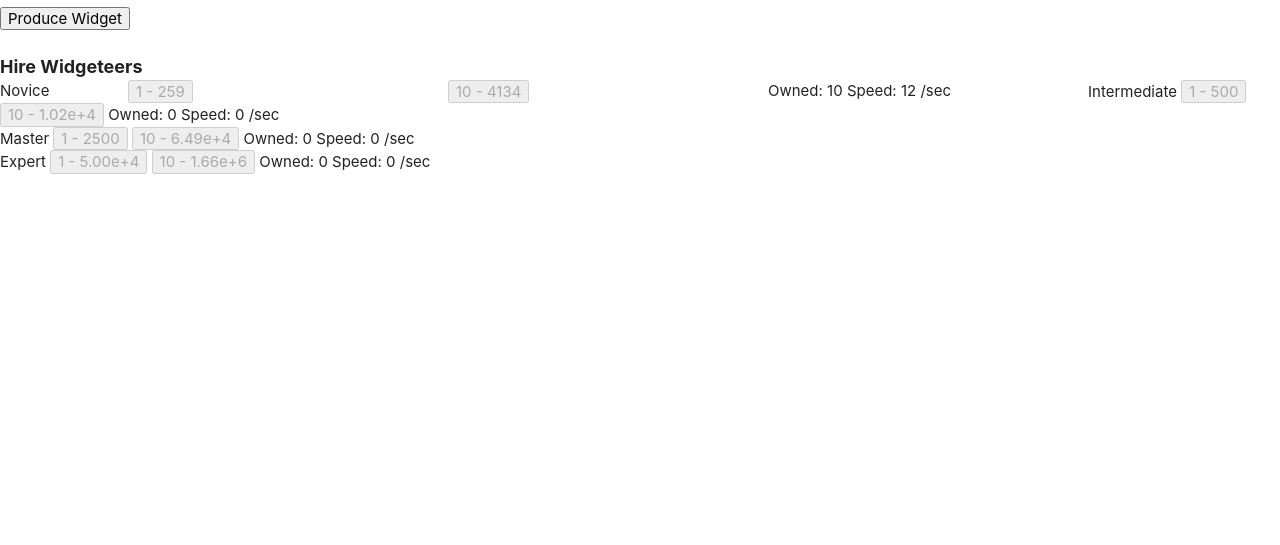
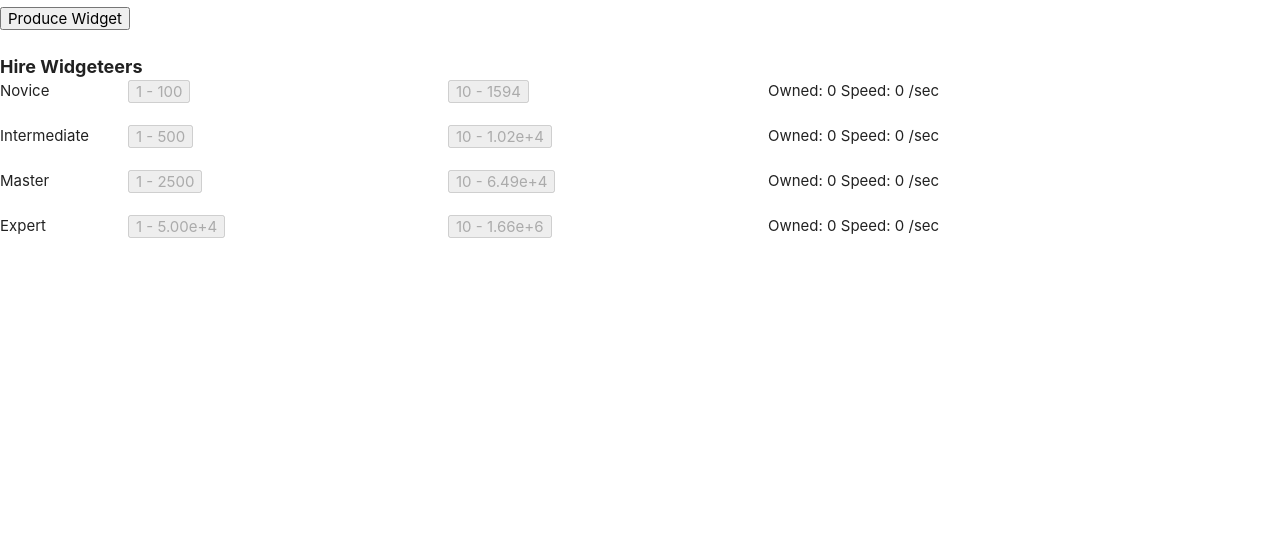
Before and after one commit to galamdring/galamdring.github.io, a website: page public/index.html in a window 1280 px wide. Shown: the part 255-800 px from the top of the page. Drawn offline with nearby package versions, Linux system fonts and the light colour scheme.

Commit message:
updates and add firebase

```diff
--- /dev/null
+++ b/package.json
@@ -0,0 +1,5 @@
+{
+  "dependencies": {
+    "firebase": "^9.5.0"
+  }
+}
--- a/public/index.html
+++ b/public/index.html
@@ -43,30 +43,29 @@
             <p style="font-size: large; font-weight: bold;">Hire Widgeteers</p>
             <div class="labelDiv"> Novice </div><div class="oneButtonDiv"><button id="novice-widgeteer-1" disabled="">1 - 100</button></div> <div class="tenButtonDiv"><button id="novice-widgeteer-10" disabled="">10 - 1593</button></div>
               <div class="statsDiv">Owned: <span style="height:auto;" id="novice-widgeteer-count">0</span>
-              Speed: <span style="height:auto;" id="novice-widgeteer-speed">0</span>  /sec</div>
-              <p>Intermediate <button id="intermediate-widgeteer-1" disabled="">1 - 100</button> <button id="intermediate-widgeteer-10" disabled="">10 - 1593</button>
-                Owned: <span style="height:auto;" id="intermediate-widgeteer-count">0</span>
-                Speed: <span style="height:auto;" id="intermediate-widgeteer-speed">0</span>  /sec</p>
-              <p>Master <button id="master-widgeteer-1" disabled="">1 - 500</button> <button id="master-widgeteer-10" disabled="">10 - 7969</button> Owned: <span style="height:auto;" id="master-widgeteer-count">0</span> Speed:
-                <span style="height:auto;" id="master-widgeteer-speed">0</span> /sec</p>
-            <p>Expert <button id="expert-widgeteer-1" disabled="">1 - 2500</button> <button id="expert-widgeteer-10" disabled="">1 - 39843</button> Owned: <span style="height:auto;" id="expert-widgeteer-count">0</span> Speed:
-              <span style="height:auto;" id="expert-widgeteer-speed">0</span> /sec</p>
+                Speed: <span style="height:auto;" id="novice-widgeteer-speed">0</span>  /sec</div><br>
+            <br><div class="labelDiv"> Intermediate </div><div class="oneButtonDiv"><button id="intermediate-widgeteer-1" disabled="">1 - 100</button></div> <div class="tenButtonDiv"><button id="intermediate-widgeteer-10" disabled="">10 - 1593</button></div>
+              <div class="statsDiv">Owned: <span style="height:auto;" id="intermediate-widgeteer-count">0</span>
+                Speed: <span style="height:auto;" id="intermediate-widgeteer-speed">0</span>  /sec</div><br>
+            <br><div class="labelDiv"> Master </div><div class="oneButtonDiv"><button id="master-widgeteer-1" disabled="">1 - 500</button></div> <div class="tenButtonDiv"><button id="master-widgeteer-10" disabled="">10 - 7969</button></div>
+              <div class="statsDiv">Owned: <span style="height:auto;" id="master-widgeteer-count">0</span>
+                Speed: <span style="height:auto;" id="master-widgeteer-speed">0</span> /sec</div><br>
+            <br><div class="labelDiv"> Expert </div><div class="oneButtonDiv"><button id="expert-widgeteer-1" disabled="">1 - 2500</button></div> <div class="tenButtonDiv"><button id="expert-widgeteer-10" disabled="">1 - 39843</button></div>
+              <div class="statsDiv">Owned: <span style="height:auto;" id="expert-widgeteer-count">0</span>
+                Speed: <span style="height:auto;" id="expert-widgeteer-speed">0</span> /sec</div><br>
     </div>
     <div id="dodads">
       <h3 style="text-align: center;">Dodadeer Speed: <span id="dodadeer-speed">0</span> /10 sec</h3>
       <h4 style="height: 1.2em; margin: 0; text-align: center;">Dodadeers</h4>
-      <p>Novice: Owned: <span style="height:auto;" id="novice-dodadeer-count">0</span> Speed:
-        <span style="height:auto;" id="novice-dodadeer-speed">0</span> /10 sec</p>
-      <p>Master: Owned: <span style="height:auto;" id="master-dodadeer-count">0</span> Speed:
-          <span style="height:auto;" id="master-dodadeer-speed">0</span> /10 sec</p>
-      <p>Expert: Owned: <span style="height:auto;" id="expert-dodadeer-count">0</span> Speed:
-            <span style="height:auto;" id="expert-dodadeer-speed">0</span> /10 sec</p>
+      <h1>Dodads: <span id="dodad-count">0</span></h1>
+      <button id="produce-dodad">Produce Dodad</button><br><br>
+      <br><div class="labelDiv"> Novice </div><div class="oneButtonDiv"><button id="novice-dodadeer-1" disabled="">1 - 100</button></div> <div class="tenButtonDiv"><button id="novice-dodadeer-10" disabled="">10 - 1593</button></div>
+        <div class="statsDiv">Owned: <span style="height:auto;" id="novice-dodadeer-count">0</span>
+            Speed: <span style="height:auto;" id="novice-dodadeer-speed">0</span>  /10 sec</div><br>
+      <br><div class="labelDiv"> Intermediate </div><div class="oneButtonDiv"><button id="intermediate-dodadeer-1" disabled="">1 - 100</button></div> <div class="tenButtonDiv"><button id="intermediate-dodadeer-10" disabled="">10 - 1593</button></div>
+        <div class="statsDiv">Owned: <span style="height:auto;" id="intermediate-dodadeer-count">0</span>
+            Speed: <span style="height:auto;" id="intermediate-dodadeer-speed">0</span>  /10 sec</div><br>
 
-            <h1>Dodads: <span id="dodad-count">0</span></h1>
-            <button id="produce-dodad">Produce Dodad</button><br><br>
-            <button id="novice-dodadeer" disabled="">Hire Novice Dodadeer - 100</button><br>
-            <button id="master-dodadeer" disabled="">Hire Master Dodadeer - 250</button><br>
-            <button id="expert-dodadeer" disabled="">Hire Expert Dodadeer - 2500</button><br>
     </div>
   </div>
 <!--<div>
--- a/public/js/widgets.js
+++ b/public/js/widgets.js
@@ -3,32 +3,48 @@
 function chargeForType(type,cost){
     switch(type){
         case 'widget':
+            if ( data.widgetCount < cost ) {
+                return false;
+            }
             data.widgetCount -= cost;
             break;
         case 'dodad':
+            if ( data.widgetCount < cost ) {
+                return false;
+            }
             data.dodadCount -= cost;
             break;
         default:
             break;
         }
+    return true
 }
 class AutoBuyerOptions{
     constructor(enabled){
         this.enabled = enabled;
     }
 }
-let options = {
+var options = {
     autobuyers: {
+        widgeteers: {
             novice1: new AutoBuyerOptions(true),
-        novice10: new AutoBuyerOptions(true),
-        intermediate1: new AutoBuyerOptions(true),
-        intermediate10: new AutoBuyerOptions(true),
-        master1: new AutoBuyerOptions(true),
-        master10: new AutoBuyerOptions(true),
-        expert1: new AutoBuyerOptions(true),
-        expert10: new AutoBuyerOptions(true)
+            novice10: new AutoBuyerOptions(false),
+            intermediate1: new AutoBuyerOptions(false),
+            intermediate10: new AutoBuyerOptions(false),
+            master1: new AutoBuyerOptions(false),
+            master10: new AutoBuyerOptions(false),
+            expert1: new AutoBuyerOptions(false),
+            expert10: new AutoBuyerOptions(false)
+        },
+        dodadeers: {
+            novice1: new AutoBuyerOptions(false),
+            novice10: new AutoBuyerOptions(false),
+            intermediate1: new AutoBuyerOptions(false),
+            intermediate10: new AutoBuyerOptions(false)
         }
     }
+}
+
 class Worker{
     constructor(type,count, speed, purchased, setBonus, setSize, cost, costIncrease, interval){
         this.type=type;
@@ -53,15 +69,15 @@ class Worker{
         if(count <= 0 || count > this.setSize){
             return;
         }
+        // Deduct cost
+        if (chargeForType(this.type, this.priceToCount(count))) {
             this.count += count;
             this.purchased += count;
-
-        // Deduct cost
-        chargeForType(this.type, this.priceToCount(count));
             // Increase cost for the next one, using Math.ceil() to round up
             this.cost = increasePrice(count,this.cost,this.costIncrease);
             if(this.countToSet==this.setSize){
                 M.toast({html: 'Buying ' + this.setSize + ' gets you a bonus, currently '+ (this.purchased/this.setSize)*this.setBonus})
+            }
         }
     }
 
@@ -95,6 +111,7 @@ class Worker{
         return flatSpeed * bonusCount * this.setBonus;
     }
 }
+
 class dataClass{
     constructor(widgeteers, dodadeers, numWidgets, numDodads){
         this.widgeteers = widgeteers;
@@ -104,7 +121,7 @@ class dataClass{
     }
 
     set numWidgets(value){
-        if(isNaN(value)){
+        if(Number.isNaN(value)){
             value = 0;
         }
         this.widgetCount = parseFloat(value);
@@ -113,8 +130,20 @@ class dataClass{
     get numWidgets(){
         return this.widgetCount;
     }
+
+    set numDodads(value){
+        if(Number.isNaN(value)){
+            value = 0;
         }
-let data = new dataClass(
+        this.dodadCount = parseFloat(value);
+    }
+
+    get numDodads(){
+        return this.dodadCount;
+    }
+}
+
+var data = new dataClass(
     { //widgeteers
         novice: new Worker(
             'widget', // type
@@ -163,29 +192,61 @@ let data = new dataClass(
         speed: 0,
     },
     { //dodadeers
-        numNovices: 0,
-        noviceSpeed: 1,
-        numNovicesPurchased: 0,
-        novice10Bonus: 1.2,
-        novicePriceTo10: 0,
-        numMasters: 0,
-        masterSpeed: 1.1,
-        numExperts: 0,
-        expertSpeed: 1.1,
-        noviceCost: 100,
-        masterCost: 250,
-        expertCost: 2500,
+        novice: new Worker(
+            'dodad', // type
+            0, //count
+            0.1, //speed
+            0, //purchased
+            1.2, // setBonus
+            10, // setSize
+            100, //cost
+            1.1, //costIncrease
+            1000, // interval
+        ),
+        intermediate: new Worker(
+            'dodad', // type
+            0, //count
+            0.095, //speed
+            0, //purchased
+            1.2, // setBonus
+            10, // setSize
+            500, //cost
+            1.15, //costIncrease
+            1000, // interval
+        ),
+        master: new Worker (
+            'dodad', // type
+            0, //count
+            0.09, //speed
+            0, //purchased
+            1.2, // setBonus
+            10, // setSize
+            250, //cost
+            1.2, //costIncrease
+            1000, // interval
+        ),
+        expert: new Worker(
+            'dodad', // type
+            0, //count
+            0.085, //speed
+            0, //purchased
+            1.2, // setBonus
+            10, // setSize
+            500, //cost
+            1.25, //costIncrease
+            1000, // interval
+        ),
         speed: 0,
-        costIncrease: 1.1,
-        interval: 1000,
     },
-    1594, //numWidgets
+    1, //numWidgets
     0, //numDodads
 )
 
 var lastRun = Date.now();
 var widgetsLastRun = 0;
-var speedLastRuns = [];
+var widgetSpeedLastRuns = [];
+var dodadsLastRun = 0;
+var dodadSpeedLastRuns = [];
 
 $(document).ready(function(){
     $('.tabs').tabs();
@@ -199,6 +260,11 @@ $(document).ready(function(){
     $('#master-widgeteer-10').text([data.widgeteers.master.countToSet, numberForDisplay(data.widgeteers.master.priceToSet,2)].join(' - '));
     $('#expert-widgeteer-1').text('1 - ' + numberForDisplay(data.widgeteers.expert.cost,2));
     $('#expert-widgeteer-10').text([data.widgeteers.expert.countToSet, numberForDisplay(data.widgeteers.expert.priceToSet,2)].join(' - '));
+    $('#novice-dodadeer-1').text('1 - ' + numberForDisplay(data.dodadeers.novice.cost,2));
+    $('#novice-dodadeer-10').text([data.dodadeers.novice.countToSet, numberForDisplay(data.dodadeers.novice.priceToSet,2)].join(' - '));
+    $('#intermediate-dodadeer-1').text('1 - ' + numberForDisplay(data.dodadeers.intermediate.cost,2));
+    $('#intermediate-dodadeer-10').text([data.dodadeers.intermediate.countToSet,
+                                              numberForDisplay(data.dodadeers.intermediate.priceToSet,2)].join(' - '));
 
     // Increase numWidgets every time produce-widget is clicked
     $('#produce-widget').off("click").on('click', function () {
@@ -227,7 +293,7 @@ $(document).ready(function(){
         $('#novice-widgeteer-10').text([data.widgeteers.novice.countToSet, numberForDisplay(data.widgeteers.novice.priceToSet,2)].join(' - '));
     });
     $('#intermediate-widgeteer-1').off("click").on('click', function () {
-        data.widgeteers.novice.purchase(1);
+        data.widgeteers.intermediate.purchase(1);
 
         // update the ui with new pricing.
         $('#intermediate-widgeteer-1').text('1 - ' + numberForDisplay(data.widgeteers.intermediate.cost,2));
@@ -235,26 +301,13 @@ $(document).ready(function(){
                                               numberForDisplay(data.widgeteers.intermediate.priceToSet,2)].join(' - '));
     });
 
-    $('#intermediate-widgeteer-1').off("click").on('click', function () {
-        data.widgeteers.novice.purchaseNextSet();
+    $('#intermediate-widgeteer-10').off("click").on('click', function () {
+        data.widgeteers.intermediate.purchaseNextSet();
 
         // update the ui with new pricing.
         $('#intermediate-widgeteer-1').text('1 - ' + numberForDisplay(data.widgeteers.intermediate.cost,2));
         $('#intermediate-widgeteer-10').text([data.widgeteers.intermediate.countToSet,
                                               numberForDisplay(data.widgeteers.intermediate.priceToSet,2)].join(' - '));
-    });
-
-    // Same for novice-widgeteer
-    $('#novice-dodadeer').off("click").on('click', function () {
-        numNoviceDodadeers++;
-        $('#novice-dodadeer-count').text(Math.round(numNoviceDodadeers));
-        // Deduct cost
-        numDodads -= noviceDodadeerCost;
-
-        // Increase cost for the next one, using Math.ceil() to round up
-        noviceDodadeerCost = Math.ceil(noviceDodadeerCost * dodadeerCostIncrease);
-
-        dodadeerSpeed = numNoviceDodadeers * noviceDodadeerSpeed;
     });
 
     // Ditto for master-widgeteer... you get the idea
@@ -270,12 +323,6 @@ $(document).ready(function(){
         $('#master-widgeteer-10').text([data.widgeteers.master.countToSet, numberForDisplay(data.widgeteers.master.priceToSet,2)].join(' - '));
     });
 
-    $('#master-dodadeer').off("click").on("click", function(){
-        numMasterDodadeers++;
-        numDodads -= masterDodadeerCost;
-        masterDodadeerCost = Math.ceil(masterDodadeerCost * dodadeerCostIncrease);
-    })
-
     $('#expert-widgeteer-1').off("click").on('click', function () {
         data.widgeteers.expert.purchase(1);
         $('#expert-widgeteer-1').text('1 - ' + numberForDisplay(data.widgeteers.expert.cost,2));
@@ -286,6 +333,42 @@ $(document).ready(function(){
         $('#expert-widgeteer-1').text('1 - ' + numberForDisplay(data.widgeteers.expert.cost,2));
         $('#expert-widgeteer-10').text([data.widgeteers.expert.countToSet, numberForDisplay(data.widgeteers.expert.priceToSet,2)].join(' - '));
     });
+
+    // Same for novice-widgeteer
+    $('#novice-dodadeer-1').off("click").on('click', function () {
+        data.dodadeers.novice.purchase(1);
+        // update the ui with new pricing.
+        $('#novice-dodadeer-1').text('1 - ' + numberForDisplay(data.dodadeers.novice.cost,2));
+        $('#novice-dodadeer-10').text([data.dodadeers.novice.countToSet, numberForDisplay(data.dodadeers.novice.priceToSet,2)].join(' - '));
+
+    });
+    $('#novice-dodadeer-10').off("click").on('click', function () {
+        data.dodadeers.novice.purchaseNextSet();
+        // update the ui with new pricing.
+        $('#novice-dodadeer-1').text('1 - ' + numberForDisplay(data.dodadeers.novice.cost,2));
+        $('#novice-dodadeer-10').text([data.dodadeers.novice.countToSet, numberForDisplay(data.dodadeers.novice.priceToSet,2)].join(' - '));
+
+    });
+    $('#intermediate-dodadeer-1').off("click").on('click', function () {
+        data.dodadeers.intermediate.purchase(1);
+        // update the ui with new pricing.
+        $('#intermediate-dodadeer-1').text('1 - ' + numberForDisplay(data.dodadeers.intermediate.cost,2));
+        $('#intermediate-dodadeer-10').text([data.dodadeers.intermediate.countToSet, numberForDisplay(data.dodadeers.intermediate.priceToSet,2)].join(' - '));
+    });
+    $('#intermediate-dodadeer-10').off("click").on('click', function () {
+        data.dodadeers.intermediate.purchaseNextSet();
+        // update the ui with new pricing.
+        $('#intermediate-dodadeer-1').text('1 - ' + numberForDisplay(data.dodadeers.intermediate.cost,2));
+        $('#intermediate-dodadeer-10').text([data.dodadeers.intermediate.countToSet, numberForDisplay(data.dodadeers.intermediate.priceToSet,2)].join(' - '));
+    });
+
+    $('#master-dodadeer').off("click").on("click", function(){
+        numMasterDodadeers++;
+        numDodads -= masterDodadeerCost;
+        masterDodadeerCost = Math.ceil(masterDodadeerCost * dodadeerCostIncrease);
+    })
+
+
 
     $('#expert-dodadeer').off("click").on("click", function(){
         numExpertDodadeers++;
@@ -299,75 +382,101 @@ $(document).ready(function(){
         // since this doesn't actually run at the interval, get how many ms it has been since our last pass
         let sinceLastRun = Date.now()-lastRun;
         let widgetSinceLastRun = data.numWidgets - widgetsLastRun;
-        let speedThisRun = widgetSinceLastRun/sinceLastRun * 1000;
-        if (speedThisRun >= 0){
-            if (speedLastRuns.length >10){
-                speedLastRuns.shift();
+        let dodadSinceLastRun = data.numDodads - dodadsLastRun;
+        let widgetSpeedThisRun = widgetSinceLastRun/sinceLastRun * 1000;
+        let dodadSpeedThisRun = dodadSinceLastRun/sinceLastRun * 1000;
+        if (widgetSpeedThisRun >= 0){
+            if (widgetSpeedLastRuns.length >10){
+                widgetSpeedLastRuns.shift();
             }
-            speedLastRuns.push(speedThisRun);
+            widgetSpeedLastRuns.push(widgetSpeedThisRun);
+        }
+
+        if (dodadSpeedThisRun >= 0) {
+            if (dodadSpeedLastRuns.length > 10) {
+                dodadSpeedLastRuns.shift();
+            }
+            dodadSpeedLastRuns.push(dodadSpeedThisRun);
         }
         let average = (array) => array.reduce((a, b) => a+b) / array.length;
-        let averageSpeed = speedLastRuns.length > 0 ? Math.round(average(speedLastRuns)) : 0;
+        let widgetAverageSpeed = widgetSpeedLastRuns.length > 0 ? Math.round(average(widgetSpeedLastRuns)) : 0;
+        let dodadAverageSpeed = dodadSpeedLastRuns.length > 0 ? Math.round(average(dodadSpeedLastRuns)) : 0;
 
         widgetsLastRun = data.numWidgets;
+        dodadsLastRun = data.numDodads;
         lastRun = Date.now();
 
+        // Novices add 1 per second (1/100 every 10ms)
+        data.numWidgets += data.widgeteers.novice.produce(sinceLastRun);
         // Masters train 5 Novice Widgeteers per second (5/100 every 10ms)
         data.widgeteers.novice.count += data.widgeteers.intermediate.produce(sinceLastRun);
         data.widgeteers.intermediate.count += data.widgeteers.master.produce(sinceLastRun);
         // Experts train 25 Master Widgeteers per second (25/100 every 10ms)
         data.widgeteers.master.count += data.widgeteers.expert.produce(sinceLastRun);
-        // Novices add 1 per second (1/100 every 10ms)
-        data.numWidgets += data.widgeteers.novice.produce(sinceLastRun);
+
+        data.numDodads += data.dodadeers.novice.produce(sinceLastRun);
+        data.dodadeers.novice.count += data.dodadeers.intermediate.produce(sinceLastRun);
+        data.dodadeers.intermediate.count += data.dodadeers.master.produce(sinceLastRun);
+
 
         $('#novice-widgeteer-count').text(numberForDisplay(data.widgeteers.novice.count));
         $('#intermediate-widgeteer-count').text(numberForDisplay(data.widgeteers.intermediate.count));
         $('#master-widgeteer-count').text(numberForDisplay(data.widgeteers.master.count));
         $('#expert-widgeteer-count').text(numberForDisplay(data.widgeteers.expert.count));
 
+        $('#novice-dodadeer-count').text(numberForDisplay(data.dodadeers.novice.count));
+        $('#intermediate-dodadeer-count').text(numberForDisplay(data.dodadeers.intermediate.count))
+
 
         // Update the text showing how many widgets we have, using Math.floor() to round down
         $('#widget-count').text(numberForDisplay(Math.floor(data.numWidgets),2));
+        $('#dodad-count').text(numberForDisplay(Math.floor(data.numDodads), 2));
+
 
         // Update the text showing the speed of the widgeteers, rounding down.
-        data.widgeteers.speed = averageSpeed; // I'm not sure if we need both, but here we are//
-        $('#widgeteer-speed').text(numberForDisplay(Math.floor(data.widgeteers.speed),2));
-        $('#novice-widgeteer-speed').text(numberForDisplay(data.widgeteers.novice.totalSpeed,2));
-        $('#intermediate-widgeteer-speed').text(numberForDisplay(data.widgeteers.intermediate.totalSpeed,2));
-        $('#master-widgeteer-speed').text(numberForDisplay(data.widgeteers.master.totalSpeed,2));
-        $('#expert-widgeteer-speed').text(numberForDisplay(data.widgeteers.expert.totalSpeed,2));
+        data.widgeteers.speed = widgetAverageSpeed; // I'm not sure if we need both, but here we are//
+        data.dodadeers.speed = dodadAverageSpeed;
+        $('#widgeteer-speed').text(numberForDisplay(Math.floor(data.widgeteers.speed), 2));
+        $('#novice-widgeteer-speed').text(numberForDisplay(data.widgeteers.novice.totalSpeed, 2));
+        $('#intermediate-widgeteer-speed').text(numberForDisplay(data.widgeteers.intermediate.totalSpeed, 2));
+        $('#master-widgeteer-speed').text(numberForDisplay(data.widgeteers.master.totalSpeed, 2));
+        $('#expert-widgeteer-speed').text(numberForDisplay(data.widgeteers.expert.totalSpeed, 2));
+
+        $('#dodadeer-speed').text(numberForDisplay(Math.floor(data.dodadeers.speed), 2));
+        $('#novice-dodadeer-speed').text(numberForDisplay(data.dodadeers.novice.totalSpeed, 2));
+        $('#intermediate-dodadeer-speed').text(numberForDisplay(data.dodadeers.intermediate.totalSpeed, 2));
 
 
         // TODO: create a autobuyers page to control these.
-        if(options.autobuyers.novice1.enabled){
+        if(options.autobuyers.widgeteers.novice1.enabled){
             document.getElementById('novice-widgeteer-1').click();
             setButtonsStatus()
         }
-        if(options.autobuyers.novice10.enabled){
+        if(options.autobuyers.widgeteers.novice10.enabled){
             document.getElementById('novice-widgeteer-10').click();
             setButtonsStatus()
         }
-        if(options.autobuyers.intermediate1.enabled){
+        if(options.autobuyers.widgeteers.intermediate1.enabled){
             document.getElementById('intermediate-widgeteer-1').click();
             setButtonsStatus()
         }
-        if(options.autobuyers.intermediate10.enabled){
+        if(options.autobuyers.widgeteers.intermediate10.enabled){
             document.getElementById('intermediate-widgeteer-10').click();
             setButtonsStatus()
         }
-        if(options.autobuyers.master1.enabled){
+        if(options.autobuyers.widgeteers.master1.enabled){
             document.getElementById('master-widgeteer-1').click();
             setButtonsStatus()
         }
-        if(options.autobuyers.master10.enabled){
+        if(options.autobuyers.widgeteers.master10.enabled){
             document.getElementById('master-widgeteer-10').click();
             setButtonsStatus()
         }
-        if(options.autobuyers.expert1.enabled){
+        if(options.autobuyers.widgeteers.expert1.enabled){
             document.getElementById('expert-widgeteer-1').click();
             setButtonsStatus()
         }
-        if(options.autobuyers.expert10.enabled){
+        if(options.autobuyers.widgeteers.expert10.enabled){
             document.getElementById('expert-widgeteer-10').click();
             setButtonsStatus()
         }
@@ -388,6 +497,10 @@ function setButtonsStatus(){
     $('#master-widgeteer-10').prop('disabled', data.widgeteers.master.priceToSet > data.numWidgets || data.widgeteers.intermediate.count < 10)
     $('#expert-widgeteer-1').prop('disabled', data.widgeteers.expert.cost > data.numWidgets || data.widgeteers.master.count < 10);
     $('#expert-widgeteer-10').prop('disabled', data.widgeteers.expert.priceToSet > data.numWidgets || data.widgeteers.master.count < 10);
+    $('#novice-dodadeer-1').prop('disabled', data.dodadeers.novice.cost > data.numDodads);
+    $('#novice-dodadeer-10').prop('disabled', data.dodadeers.novice.priceToSet > data.numDodads )
+    $('#intermediate-dodadeer-1').prop('disabled', data.dodadeers.intermediate.cost > data.numDodads || data.dodadeers.novice.count < 10);
+    $('#intermediate-dodadeer-10').prop('disabled', data.dodadeers.intermediate.priceToSet > data.numDodads || data.dodadeers.novice.count < 10)
 }
 
 function numberForDisplay(number, numDecimal = 0){
```
Also changed, not shown: 2 other files. Lines whose indentation alone changed are shown as unchanged.
